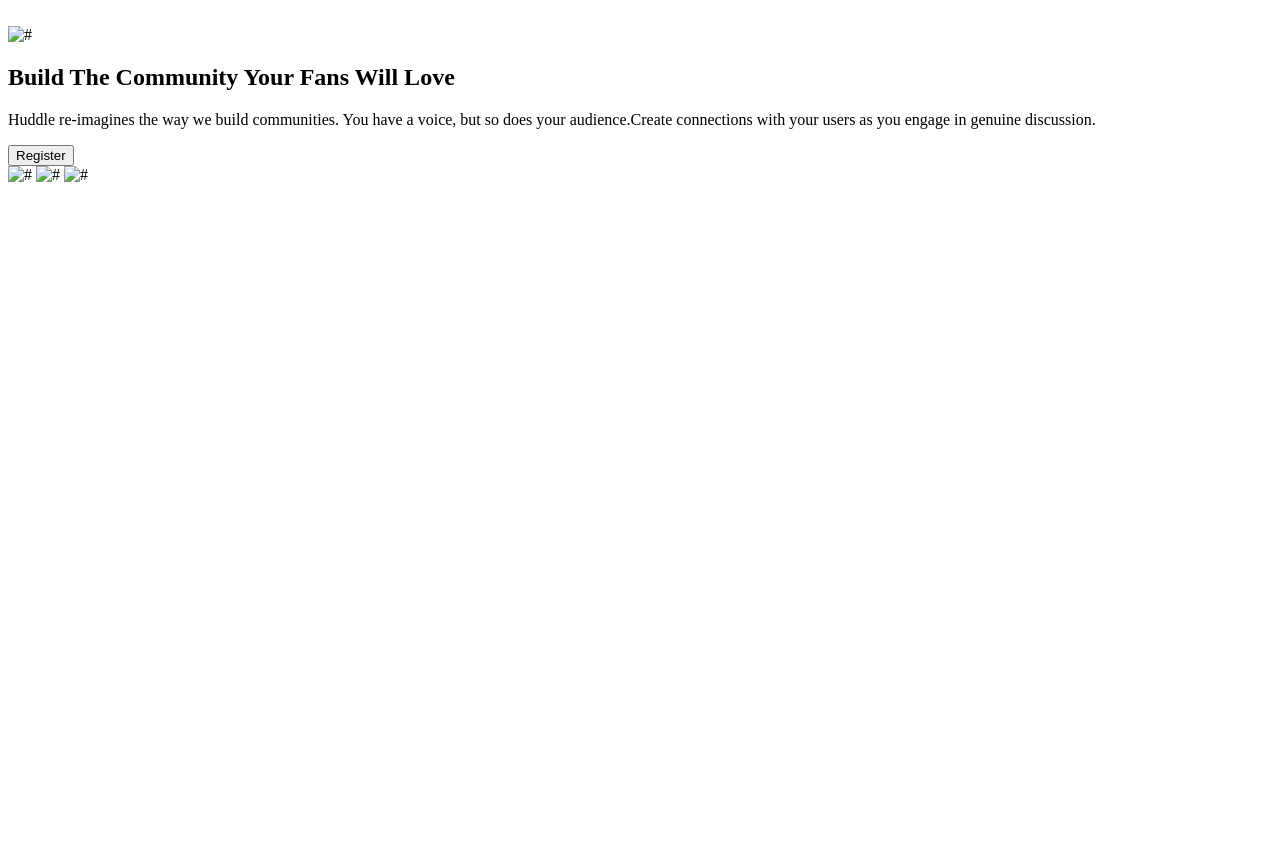
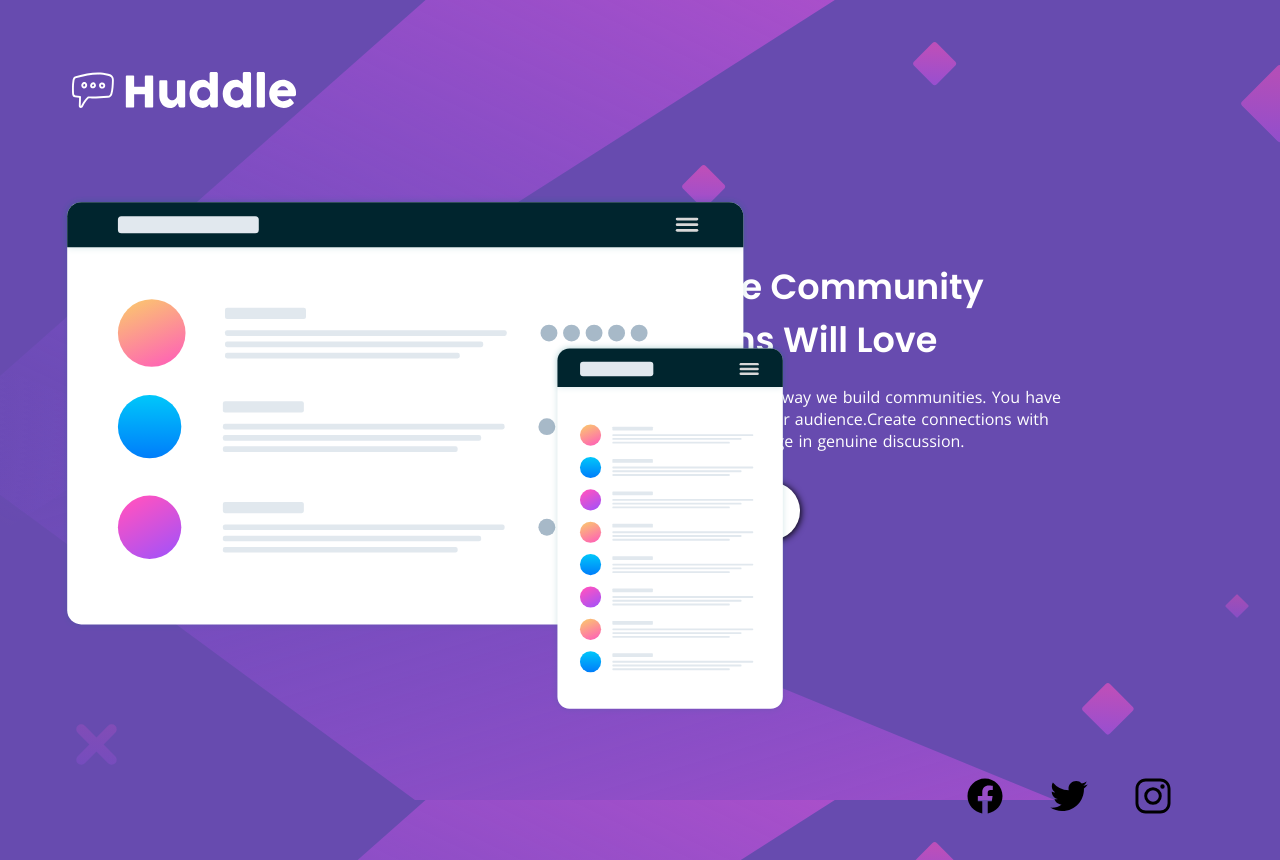
Before and after one commit to nirvayathapa/frontend-single-landing-page, a plain HTML site: page index.html in a window 1280 px wide. Before the commit the page ends 800 px from the top, so only its background shows below. Drawn offline with nearby package versions, Linux system fonts and the light colour scheme; the site is published under a folder, as on GitHub Pages, so addresses that start at the root find nothing.

Commit message:
Update index.html

```diff
--- a/index.html
+++ b/index.html
@@ -6,12 +6,12 @@
     <meta name="viewport" content="width=device-width, initial-scale=1.0">
     <link rel="icon" type="image/png" sizes="32x32" href="./images/favicon-32x32.png">
   <title>Frontend Mentor | Huddle landing page with single introductory section</title>
-    <link rel="stylesheet" href="/css/style.css">
+    <link rel="stylesheet" href="css/style.css">
 </head>
 <body>
-  <header><img  class="icon" src="/images/logo.svg" alt=""></header>
+  <header><img  class="icon" src="images/logo.svg" alt=""></header>
   <main>
-    <img class="tab" src="/images/illustration-mockups.svg" alt="#">
+    <img class="tab" src="images/illustration-mockups.svg" alt="#">
     <section class="content">
       <h1>Build The Community Your Fans Will Love</h1>
       <p>Huddle re-imagines the way we build communities. You have a voice, but so does your audience.Create connections with your users as you engage in genuine discussion.</p>
@@ -21,9 +21,9 @@
   </main>
   <footer>
     <div class="icon-wrapper">
-      <img class="logo"src="/images/logo-facebook.svg" alt="#">
-      <img  class="logo" src="/images/logo-twitter.svg" alt="#">
-      <img src="/images/logo-instagram.svg" alt="#" class="logo">
+      <img class="logo"src="images/logo-facebook.svg" alt="#">
+      <img  class="logo" src="images/logo-twitter.svg" alt="#">
+      <img src="images/logo-instagram.svg" alt="#" class="logo">
     </div>
   </footer>
 
```
